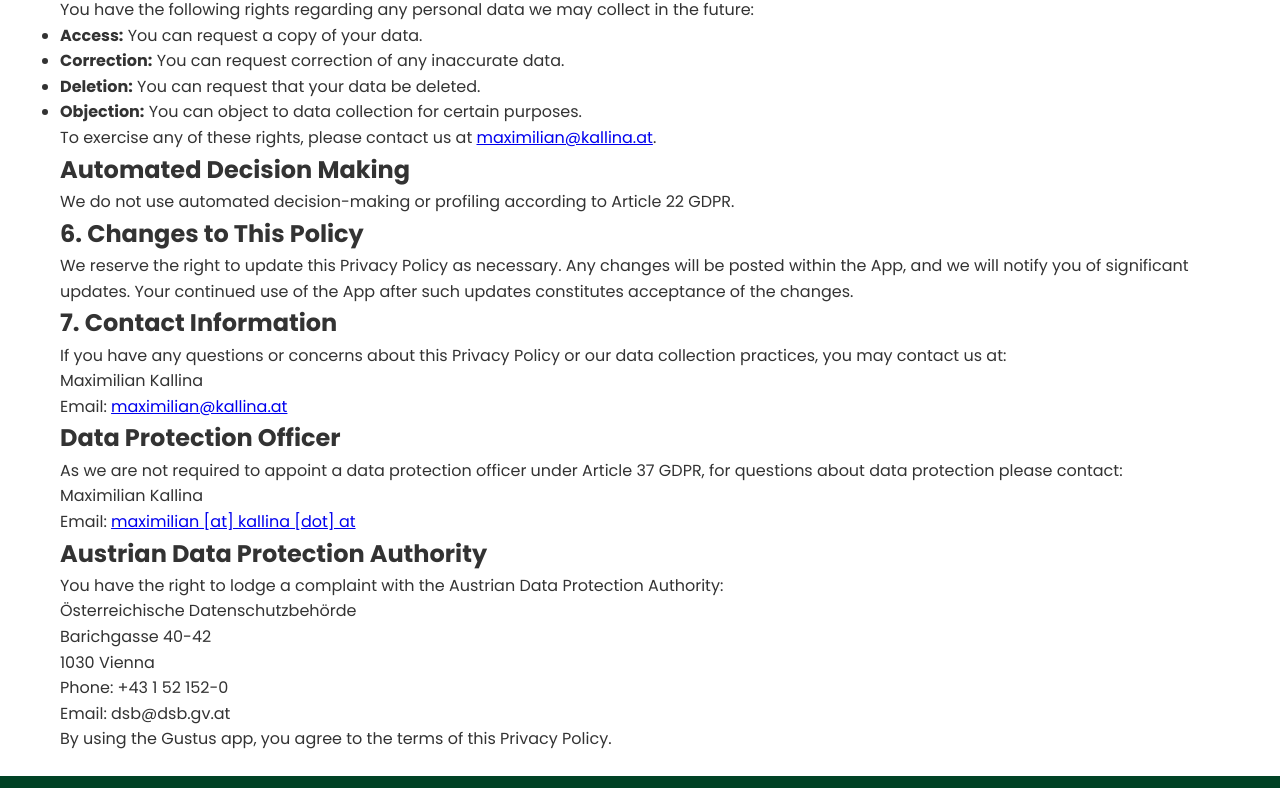
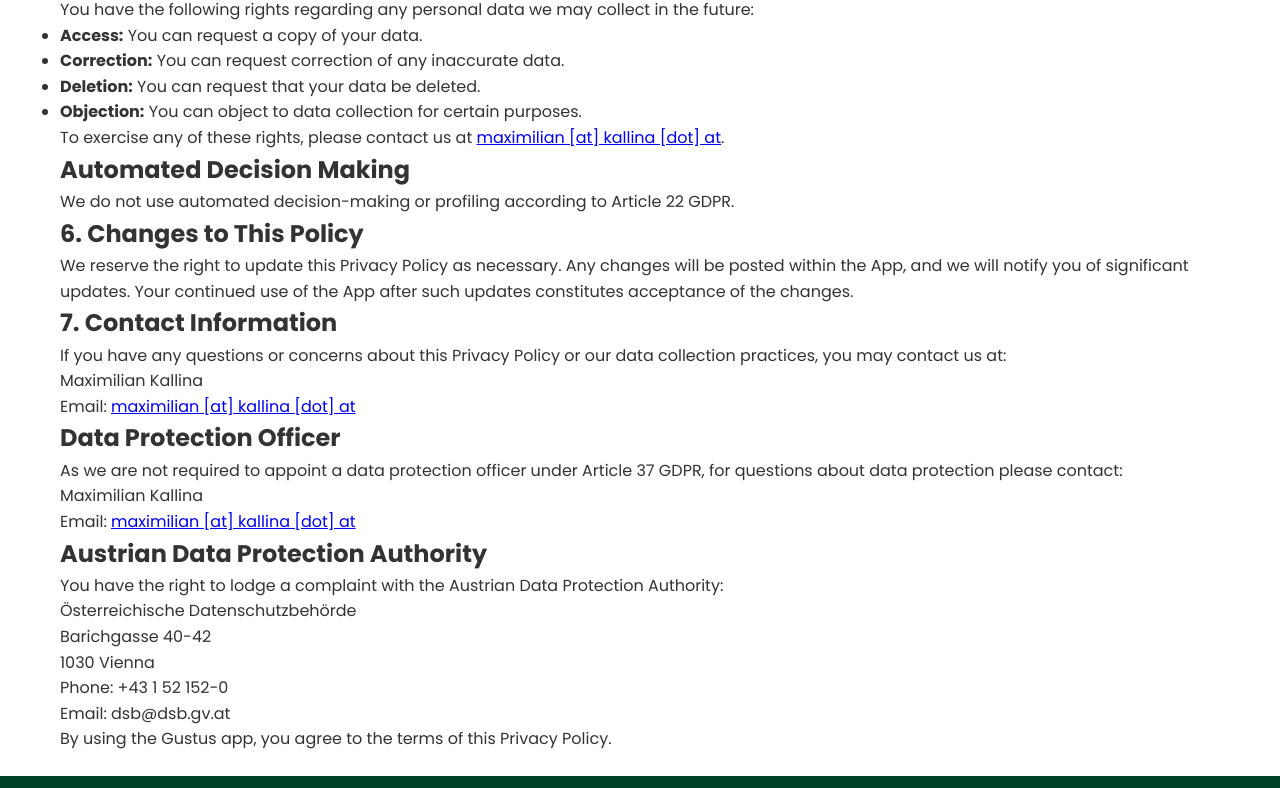
Before and after one commit to maximilian-sh/gustusWeb, a plain HTML site: page privacy.html in a window 1280 px wide. Shown: the part 1165-1953 px from the top of the page. Drawn offline with Linux system fonts and the light colour scheme.

Commit message:
update mail link

```diff
--- a/privacy.html
+++ b/privacy.html
@@ -109,7 +109,8 @@
                     <li><strong>Objection:</strong> You can object to data collection for certain purposes.</li>
                 </ul>
                 <p>
-                    To exercise any of these rights, please contact us at <a href="mailto:maximilian@kallina.at">maximilian@kallina.at</a>.
+                    To exercise any of these rights, please contact us at
+                    <a href="mailto:maximilian@kallina.at">maximilian [at] kallina [dot] at</a>.
                 </p>
 
                 <h2>Automated Decision Making</h2>
@@ -128,7 +129,7 @@
                 </p>
                 <p>
                     Maximilian Kallina<br />
-                    Email: <a href="mailto:maximilian@kallina.at">maximilian@kallina.at</a>
+                    Email: <a href="mailto:maximilian@kallina.at">maximilian [at] kallina [dot] at</a>
                 </p>
 
                 <h2>Data Protection Officer</h2>
```
Also changed, not shown: imprint.html (+1 -1 lines), tos.html (+2 -2 lines).
